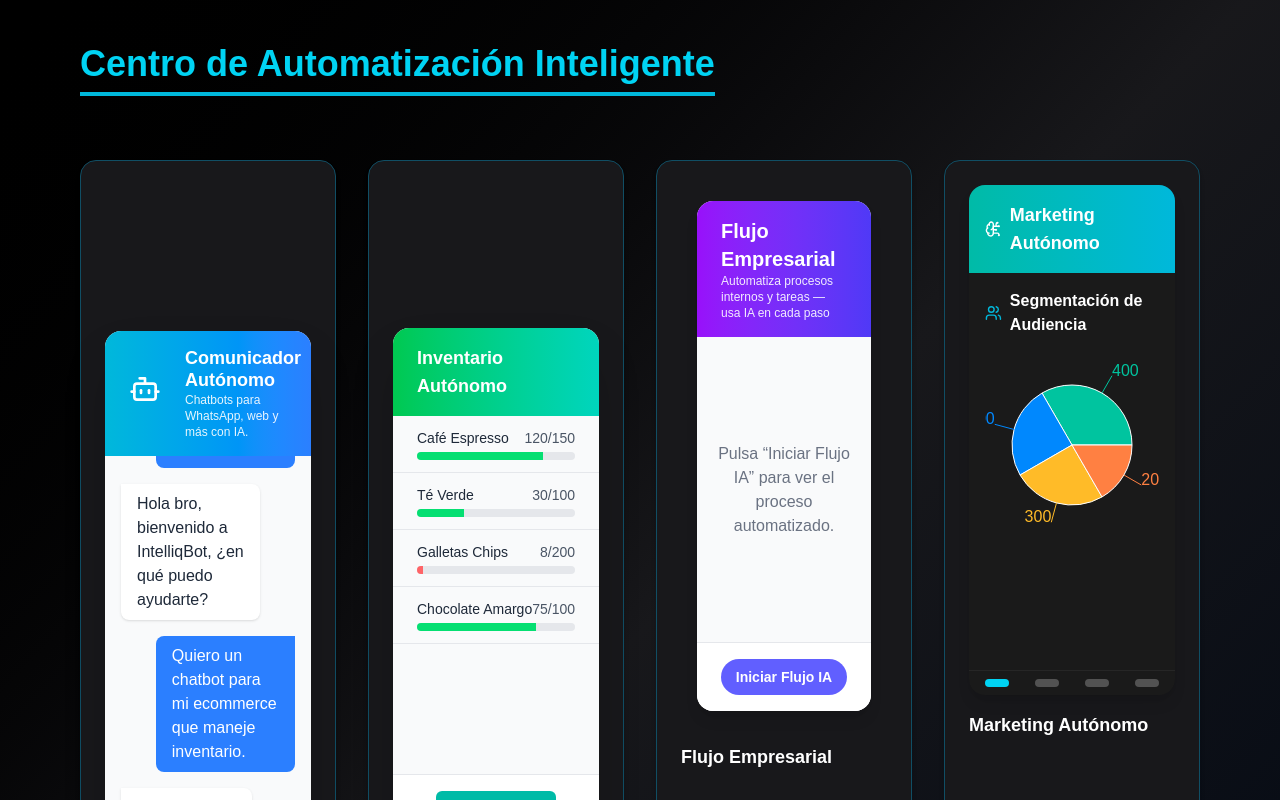
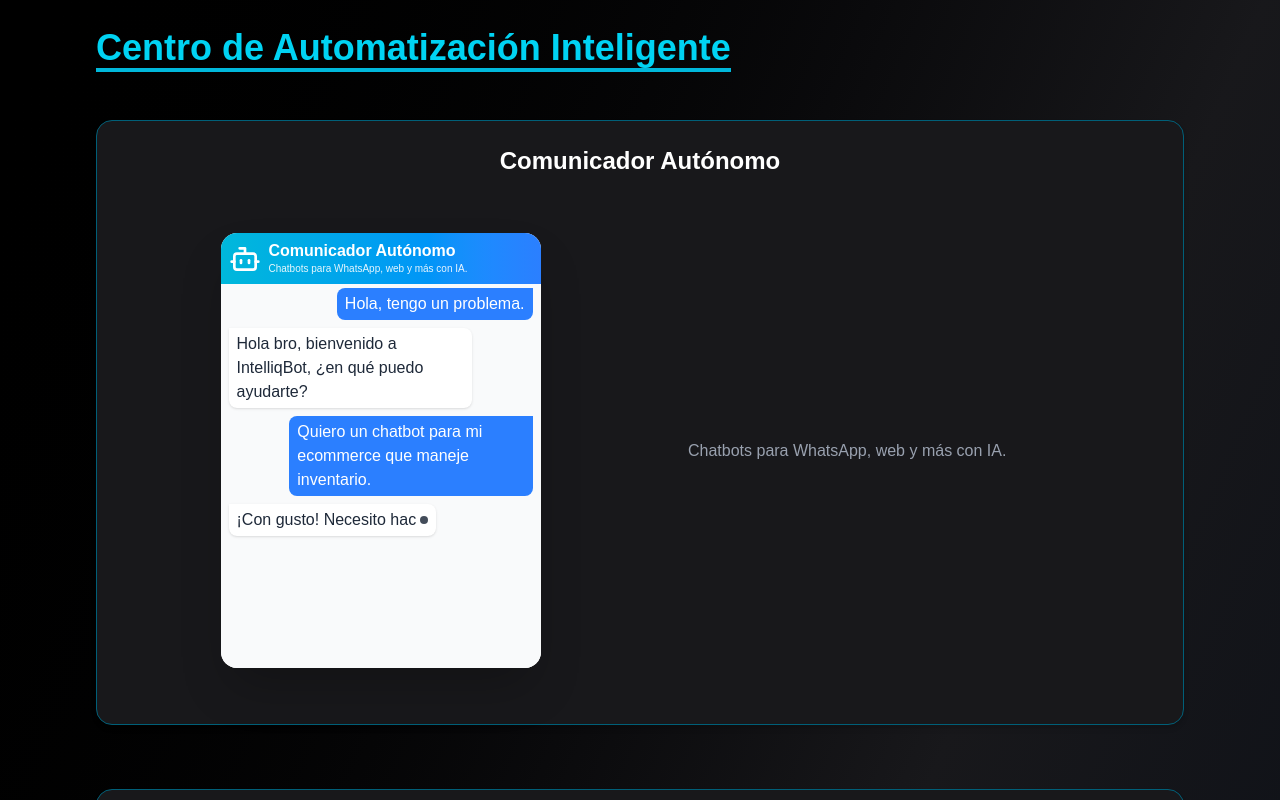
Before and after one commit to dancaicedob/intelliqbot, a Next.js app: page /servicios in a window 1280 px wide. Shown: the part 500-1300 px from the top of the page. Built offline with nearby package versions, Linux system fonts and the light colour scheme.

Commit message:
arreglo web

```diff
--- a/src/app/components/ServicesShowCases.tsx
+++ b/src/app/components/ServicesShowCases.tsx
@@ -1,3 +1,4 @@
+
 'use client';
 
 import { useState } from 'react';
@@ -33,9 +34,7 @@
     id: 'inventario',
     title: 'Inventario Autónomo',
     description: 'Control inteligente de stock y productos.',
-    icon: (
-      <InventoryDashboard />
-    ),
+    icon: <InventoryDashboard />,
   },
   {
     id: 'automatizacion',
@@ -54,42 +53,66 @@
 export default function ServicesShowcase() {
   const [hovered, setHovered] = useState<string | null>(null);
 
+  const container = {
+    hidden: {},
+    show: { transition: { staggerChildren: 0.2 } },
+  };
+
+  const item = {
+    hidden: { opacity: 0, y: 30 },
+    show: { opacity: 1, y: 0, transition: { duration: 0.5, ease: 'easeOut' } },
+  };
+
   return (
-    <section className="relative z-10 py-20 px-6 md:px-20 bg-gradient-to-br from-black via-zinc-900 to-gray-950">
-      <h2 className="text-3xl md:text-4xl font-bold text-cyan-400 mb-16 text-left border-b-4 border-cyan-500 inline-block pb-2">
+    <section className="py-16 px-4 sm:px-8 md:px-16 lg:px-24 bg-gradient-to-br from-black via-zinc-900 to-gray-950">
+      <h2 className="text-3xl md:text-4xl font-bold text-cyan-400 mb-12 border-b-4 border-cyan-500 inline-block">
         Centro de Automatización Inteligente
       </h2>
 
-      <div className="grid grid-cols-1 sm:grid-cols-2 md:grid-cols-2 lg:grid-cols-4 gap-8">
-        {services.map((service) => (
+      <motion.div
+        variants={container}
+        initial="hidden"
+        whileInView="show"
+        viewport={{ once: true, amount: 0.2 }}
+        className="space-y-16"
+      >
+        {services.map((service, index) => {
+          const isEven = index % 2 === 0;
+          return (
             <motion.div
               key={service.id}
+              variants={item}
               onMouseEnter={() => setHovered(service.id)}
               onMouseLeave={() => setHovered(null)}
-            initial={{ opacity: 0, y: 40 }}
-            whileInView={{ opacity: 1, y: 0 }}
-            viewport={{ once: true }}
-            transition={{ duration: 0.5, delay: 0.1 }}
-            className="relative rounded-2xl p-6 bg-zinc-900 hover:bg-zinc-800 transition-colors duration-300 border border-cyan-900 shadow-md hover:shadow-cyan-500/20 group"
+              className="bg-zinc-900 hover:bg-zinc-800 transition-colors duration-300 border border-cyan-800 rounded-2xl shadow-md p-6 flex flex-col"
             >
-            <div className="mb-4">{service.icon}</div>
-            <h3 className="text-white text-lg font-semibold mb-2 group-hover:text-cyan-400 transition-colors">
+              <h3 className="text-white text-2xl font-semibold mb-6 text-center">
                 {service.title}
               </h3>
-            <p className="text-gray-400 text-sm">
-              {hovered === service.id ? service.description : ''}
+
+              <div className={`flex flex-col items-center gap-6 lg:gap-12 lg:flex-row ${isEven ? '' : 'lg:flex-row-reverse'}`}>
+                <div className="flex-shrink-0 flex justify-center w-full lg:w-1/2">
+                  <div className="max-w-xs w-full">{service.icon}</div>
+                </div>
+                <p className="text-gray-400 text-base leading-relaxed w-full lg:w-1/2">
+                  {service.description}
                 </p>
+              </div>
             </motion.div>
-        ))}
-      </div>
+          );
+        })}
+      </motion.div>
 
-      <div className="text-center mt-20">
+      <div className="text-center mt-16">
+        <p className="text-gray-300 mb-4 max-w-xl mx-auto">
+          Herramientas a tu medida, pensadas para tus necesidades y con la máxima seguridad.
+        </p>
         <motion.button
-          whileHover={{ scale: 1.1 }}
+          whileHover={{ scale: 1.05 }}
           whileTap={{ scale: 0.95 }}
-          className="px-6 py-3 text-sm md:text-base font-semibold bg-cyan-500 text-black rounded-xl shadow-lg hover:bg-cyan-400 transition-colors"
+          className="px-8 py-3 text-base font-semibold bg-cyan-500 text-black rounded-xl shadow-lg hover:bg-cyan-400 transition-colors"
         >
-          Activar Automatización
+          Cotizar
         </motion.button>
       </div>
     </section>
--- a/src/app/components/home/iconos/CartoonBot.tsx
+++ b/src/app/components/home/iconos/CartoonBot.tsx
@@ -34,7 +34,7 @@
     return () => obs.disconnect();
   }, []);
 
-  // Typing animation
+  // Animación de escritura
   useEffect(() => {
     if (!visible || step >= chatSequence.length) return;
     const full = chatSequence[step].text;
@@ -62,7 +62,7 @@
     <section
       ref={containerRef}
       id={id}
-      className="snap-start flex justify-center items-center min-h-screen px-4 md:px-0 bg-transparent"
+      className="snap-start flex justify-center items-center py-8"
     >
       <motion.div
         initial={{ opacity: 0, scale: 0.9 }}
@@ -70,31 +70,30 @@
         transition={{ duration: 0.5 }}
         className="w-full max-w-md bg-white rounded-2xl shadow-2xl overflow-hidden"
       >
-        {/* Header */}
-        <div className="flex items-center px-6 py-4 bg-gradient-to-r from-cyan-500 to-blue-500">
-          <div className="w-10 h-10 flex-shrink-0">{icon}</div>
-          <div className="ml-4">
-            <h2 className="text-lg font-semibold text-white leading-tight">{title}</h2>
-            <p className="text-xs text-white/90">{subtitle}</p>
+        {/* Header compacto */}
+        <div className="flex items-center px-2 py-2 bg-gradient-to-r from-cyan-500 to-blue-500">
+          <div className="w-8 h-8 flex-shrink-0">{icon}</div>
+          <div className="ml-2">
+            <h2 className="text-base font-semibold text-white leading-tight">{title}</h2>
+            <p className="text-[10px] text-white/90">{subtitle}</p>
           </div>
         </div>
 
         {/* Chat Window */}
         <div
           ref={chatRef}
-          className="h-80 md:h-96 px-4 py-3 bg-gray-50 overflow-y-auto space-y-4 scrollbar-thin scrollbar-thumb-gray-300 scrollbar-track-gray-100"
+          className="h-80 md:h-96 bg-gray-50 overflow-y-auto"
         >
           {chatSequence.slice(0, step).map((m, i) => (
             <div
               key={i}
-              className={`flex ${m.from === 'user' ? 'justify-end' : 'justify-start'}`}
+              className={`flex ${m.from === 'user' ? 'justify-end' : 'justify-start'} px-2 py-1`}
             >
               <div
-                className={`max-w-[80%] px-4 py-2 rounded-lg relative
+                className={`max-w-[80%] px-2 py-1 rounded-lg
                   ${m.from === 'user'
                     ? 'bg-blue-500 text-white rounded-tr-none'
-                    : 'bg-white text-gray-800 rounded-tl-none shadow'}`
-                }
+                    : 'bg-white text-gray-800 rounded-tl-none shadow'}`}
               >
                 {m.text}
               </div>
@@ -102,32 +101,24 @@
           ))}
 
           {step < chatSequence.length && (
-            <div
-              className={`flex ${chatSequence[step].from === 'user' ? 'justify-end' : 'justify-start'}`}
-            >
+            <div className={`flex ${chatSequence[step].from === 'user' ? 'justify-end' : 'justify-start'} px-2 py-1`}>
               <div
-                className={`max-w-[80%] px-4 py-2 rounded-lg flex items-center
+                className={`max-w-[80%] px-2 py-1 rounded-lg flex items-center
                   ${chatSequence[step].from === 'user'
                     ? 'bg-blue-500 text-white rounded-tr-none'
-                    : 'bg-white text-gray-800 rounded-tl-none shadow'}`
-              }
+                    : 'bg-white text-gray-800 rounded-tl-none shadow'}`}
               >
                 <span className="break-words">{displayText}</span>
-                <span className="ml-2 w-2 h-2 bg-current rounded-full animate-blink" />
+                <span className="ml-1 w-2 h-2 bg-current rounded-full animate-blink" />
               </div>
             </div>
           )}
         </div>
       </motion.div>
 
-      {/* Cursor blink */}
       <style jsx>{`
-        @keyframes blink {
-          50% { opacity: 0; }
-        }
-        .animate-blink {
-          animation: blink 1s linear infinite;
-        }
+        @keyframes blink { 50% { opacity: 0; } }
+        .animate-blink { animation: blink 1s linear infinite; }
       `}</style>
     </section>
   );
--- a/src/app/components/home/iconos/InventoryDashboardIcon.tsx
+++ b/src/app/components/home/iconos/InventoryDashboardIcon.tsx
@@ -46,7 +46,7 @@
     if (!visible) return;
     let i = 0;
     const interval = setInterval(() => {
-      setRevealed((r) => Math.min(r + 1, inventoryData.length));
+      setRevealed(r => Math.min(r + 1, inventoryData.length));
       i++;
       if (i >= inventoryData.length) clearInterval(interval);
     }, 400);
@@ -56,7 +56,7 @@
   const percent = (stock: number, max: number) =>
     Math.round((stock / max) * 100);
 
-  const chartData = inventoryData.map((item) => ({
+  const chartData = inventoryData.map(item => ({
     name: item.name,
     stock: item.stock,
   }));
@@ -72,19 +72,18 @@
   return (
     <section
       ref={containerRef}
-      className="snap-start flex justify-center items-center min-h-screen px-4 md:px-0"
+      className="snap-start flex justify-center items-start py-8 px-4 md:px-0"
     >
-      <div className="w-[300px] h-[515px] md:w-[360px] bg-white rounded-2xl shadow-2xl overflow-hidden flex flex-col justify-between">
+      <div className="w-full max-w-md bg-white rounded-2xl shadow-2xl overflow-hidden flex flex-col">
         {/* Header */}
         <div className="px-6 py-4 bg-gradient-to-r from-green-500 to-teal-400">
           <h2 className="text-lg font-semibold text-white">Inventario Autónomo</h2>
         </div>
 
-        {/* Contenido condicional */}
+        {/* Lista o gráfico */}
         <div className="flex-1 overflow-y-auto bg-gray-50">
           {!showAnalysis ? (
-            <div>
-              {inventoryData.map((item, idx) => {
+            inventoryData.map((item, idx) => {
               const isVisible = idx < revealed;
               const pct = percent(item.stock, item.max);
               const statusColor =
@@ -124,8 +123,7 @@
                   )}
                 </AnimatePresence>
               );
-              })}
-            </div>
+            })
           ) : (
             <div className="px-4 py-2">
               <ResponsiveContainer width="100%" height={150}>
@@ -138,8 +136,13 @@
                 </BarChart>
               </ResponsiveContainer>
               <ul className="mt-2 space-y-1 text-sm">
-                {inventoryData.map((item) => (
-                  <li key={item.id} className={item.stock < item.min ? 'text-red-500' : 'text-green-600'}>
+                {inventoryData.map(item => (
+                  <li
+                    key={item.id}
+                    className={
+                      item.stock < item.min ? 'text-red-500' : 'text-green-600'
+                    }
+                  >
                     {generateAnalysis(item)}
                   </li>
                 ))}
--- a/src/app/components/home/iconos/MarketingFlow.tsx
+++ b/src/app/components/home/iconos/MarketingFlow.tsx
@@ -1,120 +1,176 @@
+'use client';
+
 import { useState } from 'react';
 import { motion, AnimatePresence } from 'framer-motion';
-import { PieChart, Pie, Cell, Tooltip, ResponsiveContainer, BarChart, Bar, XAxis, YAxis } from 'recharts';
-import { BrainCircuit, LineChart, Users, Map } from 'lucide-react';
+import {
+  PieChart, Pie, Cell,
+  BarChart, Bar, XAxis, YAxis, Tooltip,
+  LineChart, Line, ResponsiveContainer, LabelList
+} from 'recharts';
+import { Users, BarChart2, TrendingUp, Cpu } from 'lucide-react';
 
 const pieData = [
-  { name: 'Redes Sociales', value: 400 },
-  { name: 'Email Marketing', value: 300 },
-  { name: 'Búsquedas Orgánicas', value: 300 },
-  { name: 'Publicidad Pagada', value: 200 }
+  { name: 'Social Ads', value: 400 },
+  { name: 'Email', value: 300 },
+  { name: 'SEO', value: 300 },
+  { name: 'Display', value: 200 }
 ];
-
 const funnelData = [
-  { name: 'Vistos', usuarios: 2400 },
-  { name: 'Clics', usuarios: 1200 },
-  { name: 'Leads', usuarios: 800 },
-  { name: 'Compras', usuarios: 300 }
+  { stage: 'Vistos', users: 2400 },
+  { stage: 'Clics', users: 1200 },
+  { stage: 'Leads', users: 800 },
+  { stage: 'Compras', users: 300 }
+];
+const budgetData = [
+  { day: 'Lun', budget: 400 },
+  { day: 'Mar', budget: 500 },
+  { day: 'Mié', budget: 450 },
+  { day: 'Jue', budget: 600 },
+  { day: 'Vie', budget: 550 }
 ];
 
 const COLORS = ['#00C49F', '#0088FE', '#FFBB28', '#FF8042'];
 
 const pages = [
     {
-    title: 'Segmentación de Audiencia',
+        title: 'Segmentación IA',
+        icon: <Users className="text-cyan-400" size={20} />,
         content: (
-      <ResponsiveContainer width="100%" height={200}>
+          <div className="flex items-center justify-center h-full px-2">
+            <ResponsiveContainer width="100%" height="80%">
               <PieChart>
                 <Pie
                   data={pieData}
                   cx="50%"
                   cy="50%"
-            outerRadius={60}
-            fill="#8884d8"
+                  outerRadius={70}
                   dataKey="value"
-            label
+                  labelLine={false}
+                  label={({ name, percent }) =>
+                    `${name}: ${(percent! * 100).toFixed(0)}%`
+                  }
                 >
-            {pieData.map((entry, index) => (
-              <Cell key={`cell-${index}`} fill={COLORS[index % COLORS.length]} />
+                  {pieData.map((_, i) => (
+                    <Cell key={i} fill={COLORS[i % COLORS.length]} />
                   ))}
                 </Pie>
                 <Tooltip />
               </PieChart>
             </ResponsiveContainer>
-    ),
-    icon: <Users className="text-cyan-500" size={24} />
+          </div>
+        )
       },
       {
         title: 'Funnel de Conversión',
+        icon: <BarChart2 className="text-yellow-400" size={20} />,
         content: (
-      <ResponsiveContainer width="100%" height={200}>
-        <BarChart data={funnelData}>
-          <XAxis dataKey="name" stroke="#ccc" />
-          <YAxis stroke="#ccc" />
+          <div className="flex items-center justify-center h-full px-2">
+            <ResponsiveContainer width="100%" height="80%">
+              <BarChart data={funnelData} margin={{ top: 10, bottom: 10 }}>
+                <XAxis dataKey="stage" stroke="#ccc" tick={{ fontSize: 12 }} />
+                <YAxis stroke="#ccc" tick={{ fontSize: 12 }} />
                 <Tooltip />
-          <Bar dataKey="usuarios" fill="#00C49F" radius={[10, 10, 0, 0]} />
+                <Bar dataKey="users" fill="#00C49F" radius={[8, 8, 0, 0]}>
+                  <LabelList dataKey="users" position="top" fill="#fff" fontSize={12} />
+                </Bar>
               </BarChart>
             </ResponsiveContainer>
-    ),
-    icon: <LineChart className="text-yellow-500" size={24} />
+          </div>
+        )
       },
       {
-    title: 'Análisis Geográfico',
+        title: 'Presupuesto Diario',
+        icon: <TrendingUp className="text-green-400" size={20} />,
         content: (
-      <div className="flex items-center justify-center h-40 text-center text-sm text-gray-400">
-        <Map className="text-green-500 mr-2" />
-        Pronto disponible: Mapa interactivo de campañas globales 🌍
+          <div className="flex items-center justify-center h-full px-2">
+            <ResponsiveContainer width="100%" height="80%">
+              <LineChart data={budgetData} margin={{ top: 10, bottom: 10 }}>
+                <XAxis dataKey="day" stroke="#ccc" tick={{ fontSize: 12 }} />
+                <YAxis stroke="#ccc" tick={{ fontSize: 12 }} />
+                <Tooltip formatter={(val) => `$${val}`} />
+                <Line type="monotone" dataKey="budget" stroke="#8884d8" strokeWidth={3} dot={{ r: 4 }} />
+              </LineChart>
+            </ResponsiveContainer>
           </div>
-    ),
-    icon: <Map className="text-green-500" size={24} />
+        )
       },
   {
-    title: 'Análisis Inteligente',
+    title: 'Recomendaciones IA',
+    icon: <Cpu className="text-purple-400" size={20} />,
     content: (
-      <div className="text-sm text-gray-200 px-4 py-2 text-left">
-        <p className="mb-2">📊 La IA detectó que los clics en redes sociales están bajando. Se recomienda aumentar la frecuencia en horarios pico.</p>
-        <p>💡 Próximo paso: lanzar campaña A/B para validar mensajes alternativos.</p>
+      <div className="space-y-4">
+        {[
+          { text: '🔧 Apagar anuncio Social Ads (CTR bajo)', action: 'Apagado' },
+          { text: '⚡ Aumentar presupuesto Email +20%', action: 'Presupuesto aumentado' },
+          { text: '🧪 Lanzar prueba A/B nuevos banners', action: 'Prueba A/B iniciada' }
+        ].map((rec, idx) => (
+          <Recommendation key={idx} text={rec.text} action={rec.action} />
+        ))}
       </div>
-    ),
-    icon: <BrainCircuit className="text-purple-500" size={24} />
+    )
   }
 ];
 
+function Recommendation({ text, action }: { text: string; action: string }) {
+  const [done, setDone] = useState(false);
+  return (
+    <motion.div
+      initial={{ opacity: 0, x: -20 }}
+      animate={{ opacity: 1, x: 0 }}
+      transition={{ duration: 0.4 }}
+      className="bg-[#222] p-3 rounded-lg flex justify-between items-center"
+    >
+      <span className="text-sm text-gray-200">{text}</span>
+      <button
+        onClick={() => setDone(true)}
+        disabled={done}
+        className={`px-3 py-1 text-xs rounded-full font-medium transition ${
+          done
+            ? 'bg-gray-600 text-gray-400 cursor-not-allowed'
+            : 'bg-cyan-500 hover:bg-cyan-600 text-white'
+        }`}
+      >
+        {done ? action : 'Aplicar'}
+      </button>
+    </motion.div>
+  );
+}
+
 export default function MarketingFlow() {
-  const [pageIndex, setPageIndex] = useState(0);
+  const [page, setPage] = useState(0);
 
   return (
-    <div className="w-full max-w-md h-[510px] bg-[#1A1A1A] text-white rounded-2xl shadow-lg overflow-hidden relative flex flex-col">
-      <div className="bg-gradient-to-r from-teal-500 to-cyan-500 p-4 font-semibold text-lg text-white flex items-center gap-2">
-        <BrainCircuit size={20} /> Marketing Autónomo
+    <div className="w-full max-w-md h-[510px] bg-[#111] rounded-2xl shadow-xl overflow-hidden flex flex-col">
+      {/* Header */}
+      <div className="flex items-center px-5 py-3 bg-gradient-to-r from-cyan-600 to-green-600">
+        {pages[page].icon}
+        <h3 className="ml-2 text-white font-semibold text-base">Marketing Autónomo</h3>
       </div>
 
-      <div className="flex-1 overflow-hidden">
+      {/* Content */}
+      <div className="flex-1 bg-[#111] overflow-hidden">
         <AnimatePresence mode="wait">
           <motion.div
-            key={pageIndex}
+            key={page}
             initial={{ opacity: 0, x: 50 }}
             animate={{ opacity: 1, x: 0 }}
             exit={{ opacity: 0, x: -50 }}
-            transition={{ duration: 0.5 }}
-            className="h-full flex flex-col justify-between px-4 py-4"
+            transition={{ duration: 0.4 }}
+            className="h-full p-4"
           >
-            <div className="flex items-center gap-2 mb-2">
-              {pages[pageIndex].icon}
-              <h2 className="text-md font-semibold text-white">{pages[pageIndex].title}</h2>
-            </div>
-            <div className="flex-1">{pages[pageIndex].content}</div>
+            {pages[page].content}
           </motion.div>
         </AnimatePresence>
       </div>
 
-      <div className="flex justify-between px-4 py-2 border-t border-neutral-800">
+      {/* Pagination */}
+      <div className="flex justify-center items-center gap-2 bg-[#111] py-2">
         {pages.map((_, i) => (
           <button
             key={i}
-            onClick={() => setPageIndex(i)}
-            className={`h-2 w-6 rounded-full transition-all duration-300 ${
-              pageIndex === i ? 'bg-cyan-400' : 'bg-neutral-600'
+            onClick={() => setPage(i)}
+            className={`h-2 w-8 rounded-full transition ${
+              page === i ? 'bg-cyan-400' : 'bg-gray-600'
             }`}
           />
         ))}
```
Lines whose indentation alone changed are shown as unchanged.
